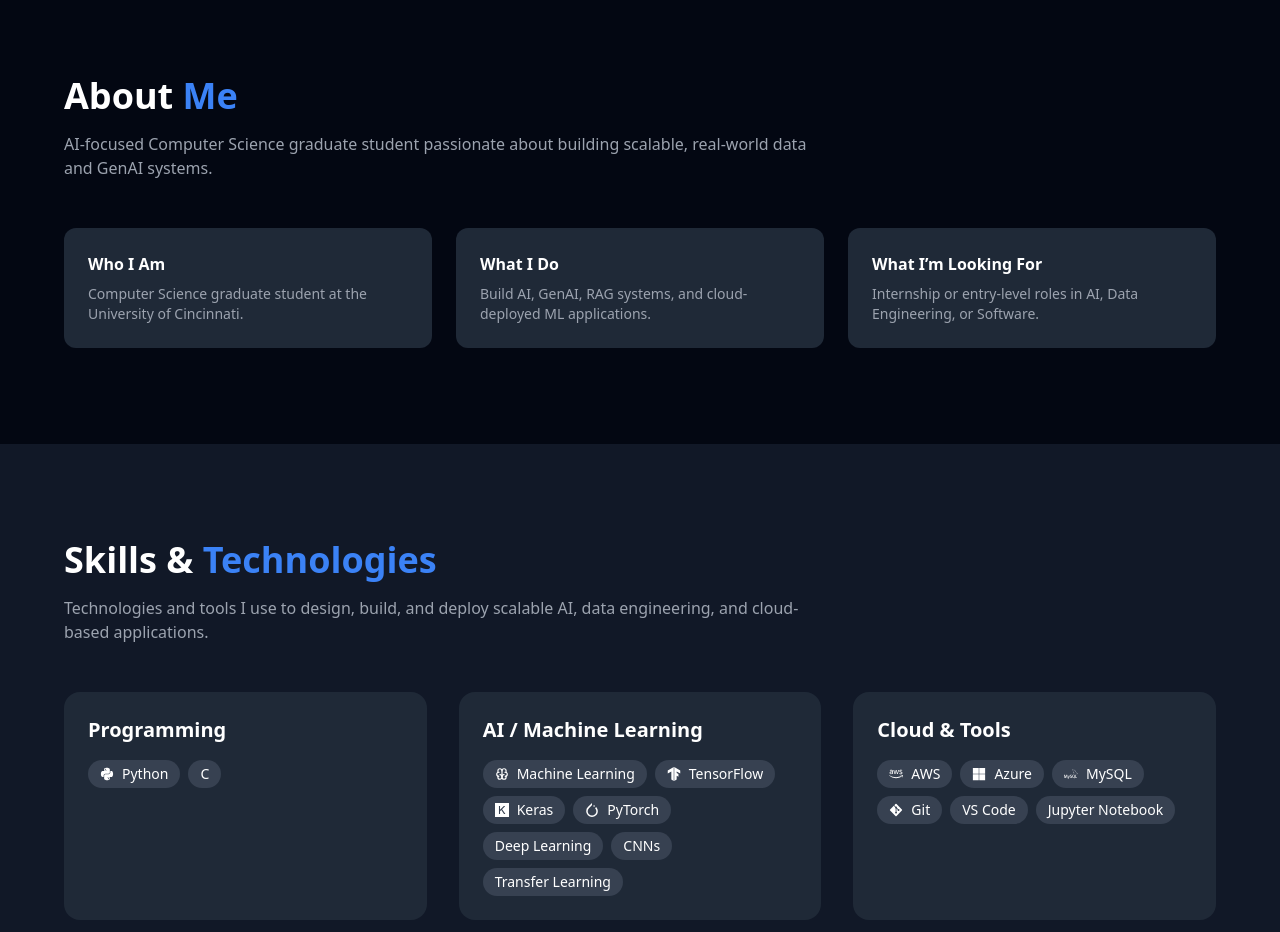
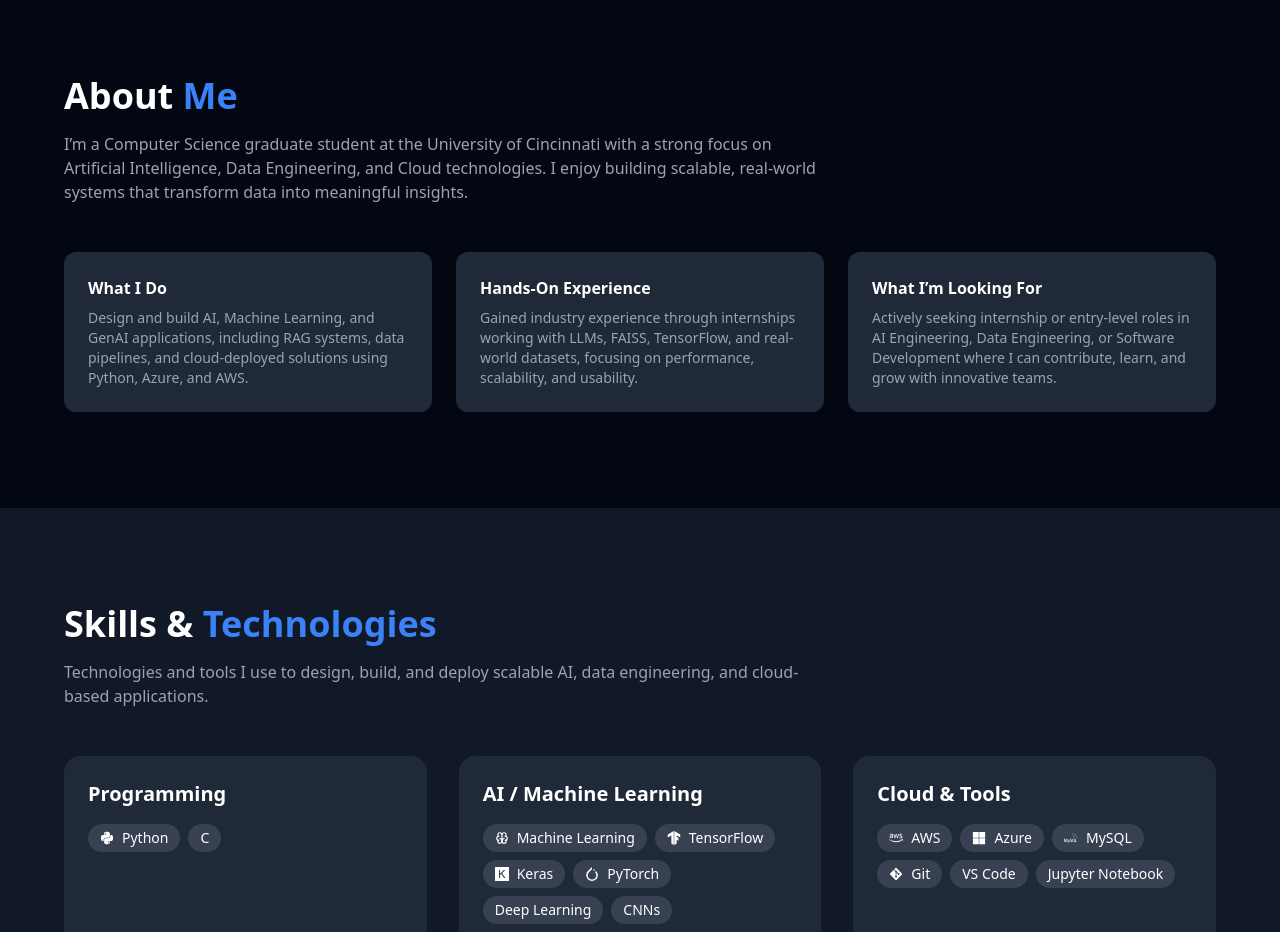
Before and after one commit to Loki0510/lokesh-portfolio, a React (Vite) app: page / in a window 1280 px wide. Shown: the part 820-1752 px from the top of the page. Built offline with nearby package versions, Linux system fonts and the light colour scheme.

Commit message:
Revise About section content for clarity and detail
Updated the About section to provide a more detailed and engaging description of background, skills, and career aspirations.

```diff
--- a/src/components/About.jsx
+++ b/src/components/About.jsx
@@ -2,36 +2,49 @@ const About = () => {
   return (
     <section id="about" className="py-24 bg-gray-950 px-6">
       <div className="max-w-6xl mx-auto">
+
+        {/* Heading */}
         <h2 className="text-4xl font-extrabold mb-4">
           About <span className="text-blue-500">Me</span>
         </h2>
 
         <p className="text-gray-400 mb-12 max-w-3xl">
-          AI-focused Computer Science graduate student passionate about building
-          scalable, real-world data and GenAI systems.
+          I’m a Computer Science graduate student at the University of Cincinnati
+          with a strong focus on Artificial Intelligence, Data Engineering, and
+          Cloud technologies. I enjoy building scalable, real-world systems that
+          transform data into meaningful insights.
         </p>
 
+        {/* Cards */}
         <div className="grid md:grid-cols-3 gap-6">
+
           <div className="bg-gray-800 p-6 rounded-xl">
-            <h3 className="font-semibold mb-2">Who I Am</h3>
+            <h3 className="font-semibold mb-2">What I Do</h3>
             <p className="text-gray-400 text-sm">
-              Computer Science graduate student at the University of Cincinnati.
+              Design and build AI, Machine Learning, and GenAI applications,
+              including RAG systems, data pipelines, and cloud-deployed solutions
+              using Python, Azure, and AWS.
             </p>
           </div>
 
           <div className="bg-gray-800 p-6 rounded-xl">
-            <h3 className="font-semibold mb-2">What I Do</h3>
+            <h3 className="font-semibold mb-2">Hands-On Experience</h3>
             <p className="text-gray-400 text-sm">
-              Build AI, GenAI, RAG systems, and cloud-deployed ML applications.
+              Gained industry experience through internships working with LLMs,
+              FAISS, TensorFlow, and real-world datasets, focusing on performance,
+              scalability, and usability.
             </p>
           </div>
 
           <div className="bg-gray-800 p-6 rounded-xl">
             <h3 className="font-semibold mb-2">What I’m Looking For</h3>
             <p className="text-gray-400 text-sm">
-              Internship or entry-level roles in AI, Data Engineering, or Software.
+              Actively seeking internship or entry-level roles in AI Engineering,
+              Data Engineering, or Software Development where I can contribute,
+              learn, and grow with innovative teams.
             </p>
           </div>
+
         </div>
       </div>
     </section>
```
